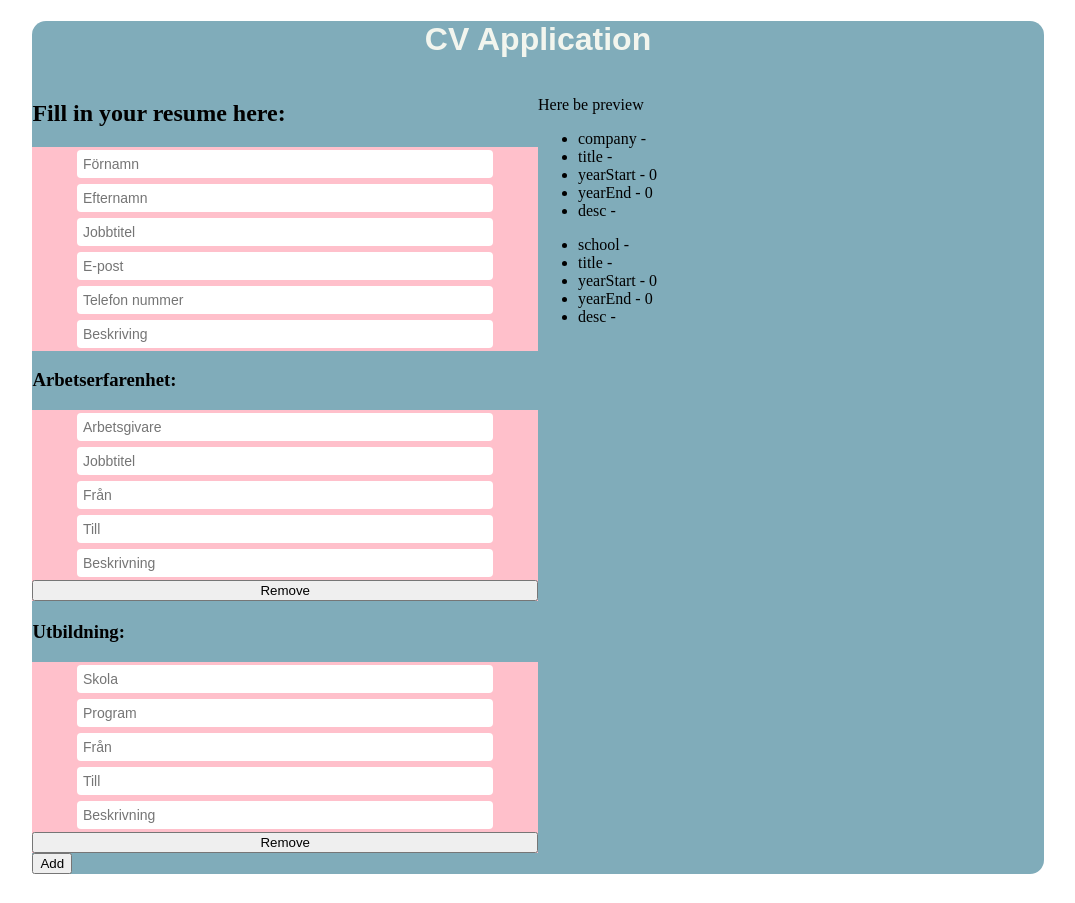
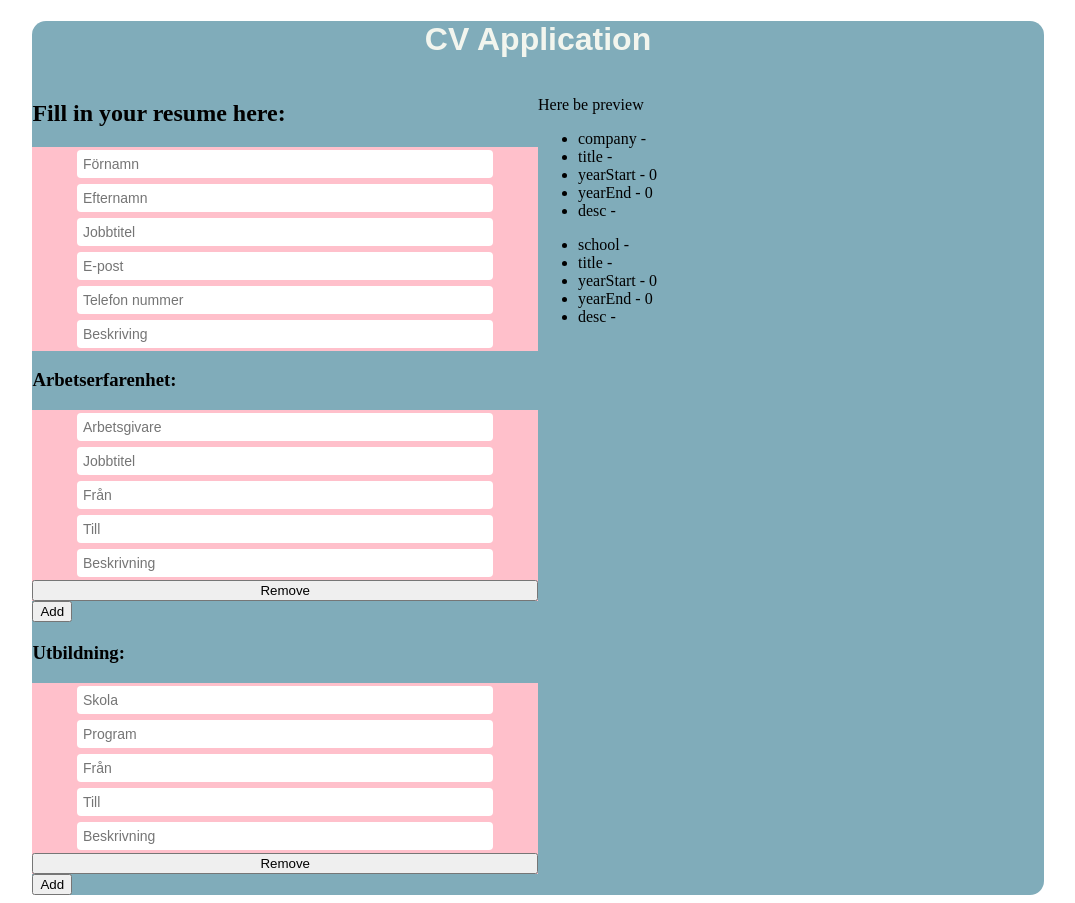
Before and after one commit to tobiasolsson/cv-application, a React (Create React App) app: page / in a window 1280 px wide. Shown: the whole page, without its empty margins (102-1177 px from the left). Before the commit the page ends 882 px from the top, so only its background shows below. Built offline with nearby package versions, Linux system fonts and the light colour scheme.

Commit message:
Add button to add work history

```diff
--- a/src/components/editSection/form/Form.js
+++ b/src/components/editSection/form/Form.js
@@ -2,7 +2,7 @@ import React from 'react';
 import General from '../generalInfo/General';
 import Work from '../work/Work';
 import Education from '../education/Education';
-import { schoolObj } from '../../../boiler';
+import { schoolObj, workObj } from '../../../boiler';
 
 import styles from './Form.module.css';
 
@@ -22,7 +22,12 @@ function Form(props) {
     <Work key={item.id} setWork={setWork} job={item} work={work} />
   ));
 
-  const handleAdd = (e) => {
+  const handleAddWork = (e) => {
+    e.preventDefault();
+    setWork((prev) => [...prev, workObj()]);
+  };
+
+  const handleAddEducation = (e) => {
     e.preventDefault();
     setEducation((prev) => [...prev, schoolObj()]);
   };
@@ -34,11 +39,14 @@ function Form(props) {
       <div>
         <h3>Arbetserfarenhet: </h3>
         {wk}
+        <button type="submit" onClick={handleAddWork}>
+          Add
+        </button>
       </div>
       <div className={styles.education}>
         <h3>Utbildning:</h3>
         {ed}
-        <button type="submit" onClick={handleAdd}>
+        <button type="submit" onClick={handleAddEducation}>
           Add
         </button>
       </div>
```
